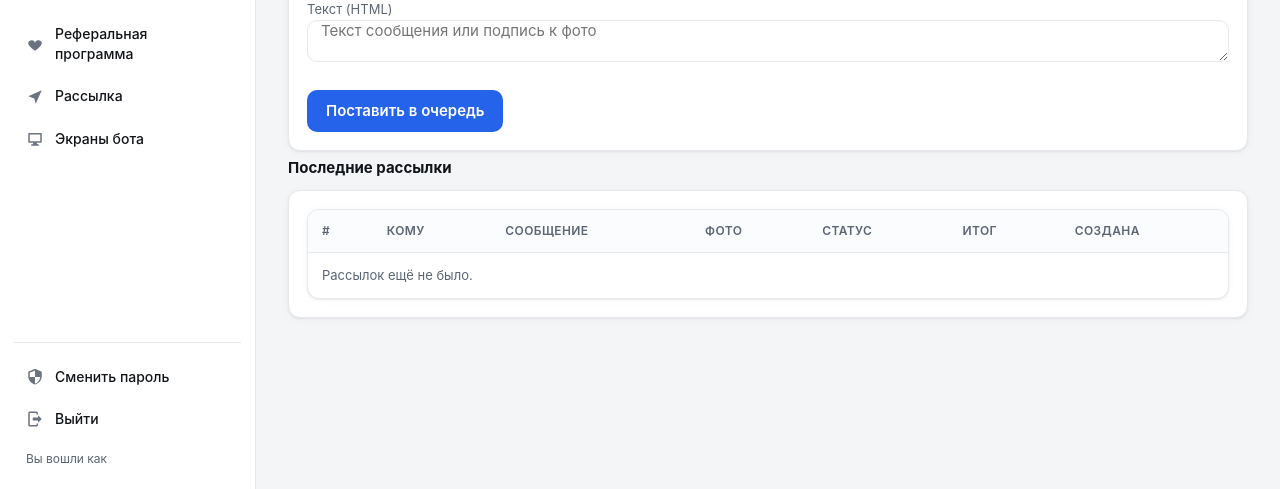
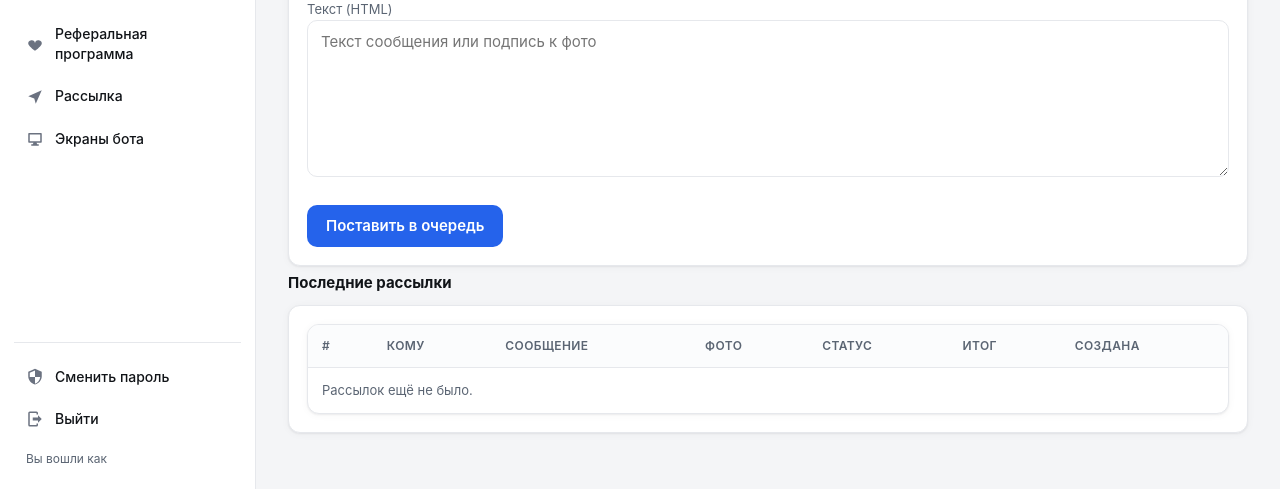
Before and after one commit to dimatolpygin/club_order, a FastAPI app: template src/webadmin/templates/broadcasts.html in a window 1280 px wide. Shown: the part 311-800 px from the top of the page. Run offline with FastAPI, Linux system fonts and the light colour scheme; the template is opened without the code that fills it, so the values that code supplies are empty; parts of the project's set-up code (start-up, migrations or seed data) failed here and were passed over.

Commit message:
fix(admin-web): этап 26 — вёрстка рассылки: высокий textarea (класс .textarea) + центрирование кнопки file-input + bump 0.3.18

```diff
--- a/src/__init__.py
+++ b/src/__init__.py
@@ -1 +1 @@
-__version__ = "0.3.17"
+__version__ = "0.3.18"
--- a/src/webadmin/static/styles.css
+++ b/src/webadmin/static/styles.css
@@ -241,6 +241,8 @@ html, body {
 .form-grid { display: grid; grid-template-columns: 1fr 1fr; gap: 18px; }
 .form-grid .field-wide { grid-column: 1 / -1; }
 .textarea { height: auto; padding: 10px 13px; resize: vertical; font-family: inherit; line-height: 1.5; }
+/* Файловый input: авто-высота с равными отступами, чтобы нативная кнопка не липла к верху. */
+input[type="file"].input { height: auto; padding: 9px 12px; line-height: 1.4; }
 .check { display: flex; align-items: center; gap: 9px; font-size: 14px; cursor: pointer; }
 .check input { width: 17px; height: 17px; }
 .form-buttons { display: flex; gap: 10px; }
--- a/src/webadmin/templates/broadcasts.html
+++ b/src/webadmin/templates/broadcasts.html
@@ -22,7 +22,7 @@ HTML-разметка в тексте.{% if not s3_enabled %} <b>Фото нед
   </div>
   <div>
     <label class="price-label">Текст (HTML)</label>
-    <textarea name="body" rows="6" class="input w-full" placeholder="Текст сообщения или подпись к фото"></textarea>
+    <textarea name="body" rows="6" class="input textarea w-full" placeholder="Текст сообщения или подпись к фото"></textarea>
   </div>
   {% if s3_enabled %}
   <div>
```
